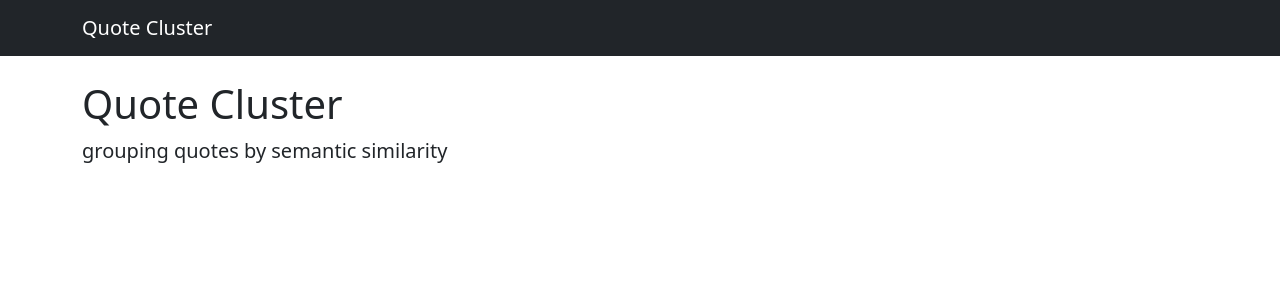
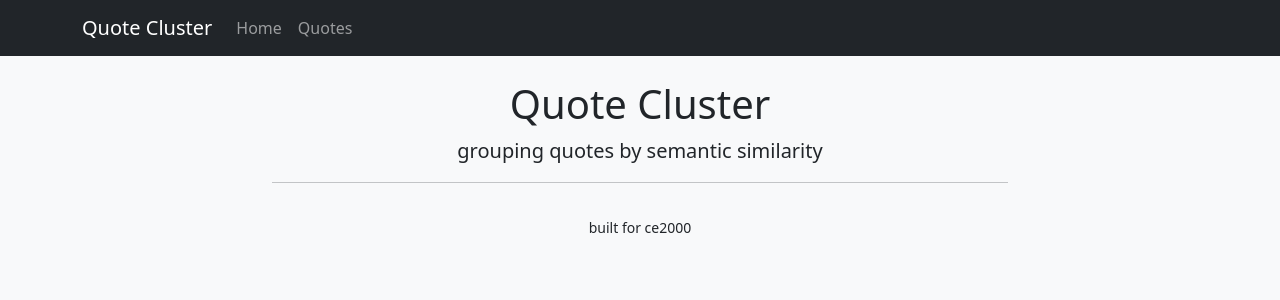
Before and after one commit to sda-p/CE2000_2627_Assessment_2017378, a Node server app: page / in a window 1280 px wide. Shown: the top 300 px of the page. Run offline with Node 20, Linux system fonts and the light colour scheme.

Commit message:
basic html template with bootstrap

```diff
--- /dev/null
+++ b/public/css/style.css
@@ -0,0 +1,21 @@
+body {
+  background-color: #f8f9fa;
+}
+
+.quote-card {
+  background: white;
+  border-radius: 8px;
+  padding: 1.5rem;
+  margin-bottom: 1rem;
+  box-shadow: 0 2px 4px rgba(0,0,0,0.1);
+}
+
+.quote-text {
+  font-style: italic;
+  font-size: 1.1rem;
+}
+
+.quote-author {
+  text-align: right;
+  font-weight: bold;
+}
--- a/views/index.ejs
+++ b/views/index.ejs
@@ -5,19 +5,47 @@
   <meta name="viewport" content="width=device-width, initial-scale=1.0">
   <title><%= title %></title>
   <link href="https://cdn.jsdelivr.net/npm/bootstrap@5.3.0/dist/css/bootstrap.min.css" rel="stylesheet">
+  <link rel="stylesheet" href="/css/style.css">
 </head>
 <body>
   <nav class="navbar navbar-expand-lg navbar-dark bg-dark">
     <div class="container">
       <a class="navbar-brand" href="/">Quote Cluster</a>
+      <button class="navbar-toggler" type="button" data-bs-toggle="collapse" data-bs-target="#navbarNav">
+        <span class="navbar-toggler-icon"></span>
+      </button>
+      <div class="collapse navbar-collapse" id="navbarNav">
+        <ul class="navbar-nav">
+          <li class="nav-item">
+            <a class="nav-link" href="/">Home</a>
+          </li>
+          <li class="nav-item">
+            <a class="nav-link" href="/quotes">Quotes</a>
+          </li>
+        </ul>
+      </div>
     </div>
   </nav>
 
   <div class="container mt-4">
-    <h1>Quote Cluster</h1>
-    <p class="lead">grouping quotes by semantic similarity</p>
+    <div class="row">
+      <div class="col-md-8 offset-md-2">
+        <h1 class="text-center">Quote Cluster</h1>
+        <p class="lead text-center">grouping quotes by semantic similarity</p>
+        <hr>
+        <div id="content">
+          <!-- dynamic content goes here -->
+        </div>
+      </div>
+    </div>
   </div>
 
+  <footer class="text-center py-3 bg-light">
+    <small>built for ce2000</small>
+  </footer>
+
   <script src="https://cdn.jsdelivr.net/npm/bootstrap@5.3.0/dist/js/bootstrap.bundle.min.js"></script>
+  <script src="https://cdn.jsdelivr.net/npm/jquery@3.7.1/dist/jquery.min.js"></script>
+  <script src="/js/app.js"></script>
 </body>
 </html>
```
Also changed, not shown: public/js/app.js (added).
